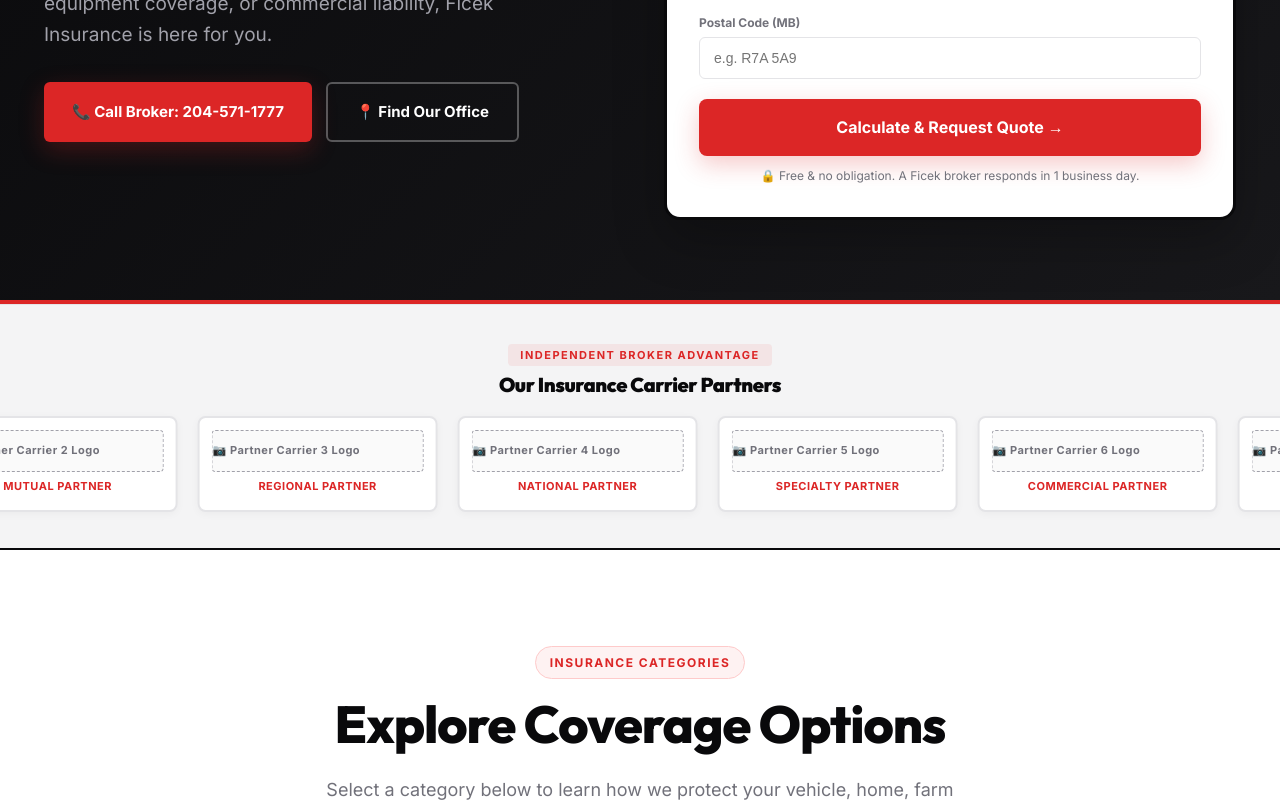
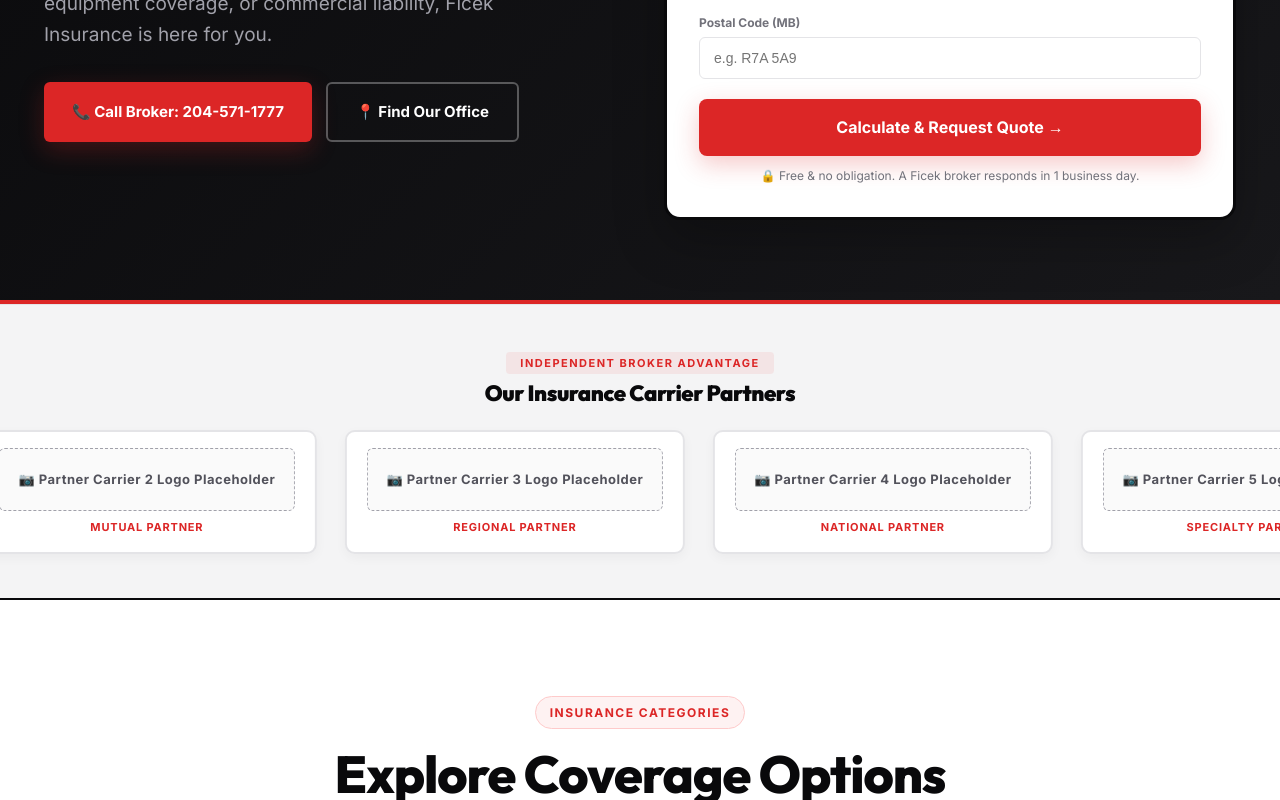
Before and after one commit to austinlmadeit/ficeks, a Next.js app: page / in a window 1280 px wide. Shown: the part 580-1380 px from the top of the page. Built offline with nearby package versions, Linux system fonts and the light colour scheme.

Commit message:
style: widen carrier logo slots to 340px widescreen format

```diff
--- a/components/CarrierCarousel.js
+++ b/components/CarrierCarousel.js
@@ -11,11 +11,11 @@ export default function CarrierCarousel() {
       background: '#f4f4f5',
       borderTop: '1px solid #e4e4e7',
       borderBottom: '2px solid #09090b',
-      padding: '36px 0',
+      padding: '44px 0',
       overflow: 'hidden',
       position: 'relative',
     }}>
-      <div className="container" style={{ marginBottom: '20px', textAlign: 'center' }}>
+      <div className="container" style={{ marginBottom: '24px', textAlign: 'center' }}>
         <span style={{
           fontSize: '11px',
           fontWeight: 800,
@@ -23,21 +23,21 @@ export default function CarrierCarousel() {
           textTransform: 'uppercase',
           color: '#dc2626',
           background: 'rgba(220,38,38,0.08)',
-          padding: '4px 12px',
+          padding: '4px 14px',
           borderRadius: '4px',
         }}>
           Independent Broker Advantage
         </span>
-        <h2 style={{ fontSize: '20px', fontWeight: 900, color: '#09090b', marginTop: '6px' }}>
+        <h2 style={{ fontSize: '22px', fontWeight: 900, color: '#09090b', marginTop: '6px' }}>
           Our Insurance Carrier Partners
         </h2>
       </div>
 
-      {/* ── AUTO-SLIDING MARQUEE TRACK ── */}
+      {/* ── WIDE AUTO-SLIDING MARQUEE TRACK ── */}
       <div style={{
         display: 'flex',
         width: 'max-content',
-        animation: 'marquee 30s linear infinite',
+        animation: 'marquee 35s linear infinite',
       }}
       className="carousel-track"
       >
@@ -45,43 +45,43 @@ export default function CarrierCarousel() {
           <div
             key={`${carrier.id}-${idx}`}
             style={{
-              width: '240px',
-              height: '96px',
-              marginRight: '20px',
+              width: '340px',
+              height: '124px',
+              marginRight: '28px',
               background: '#ffffff',
               border: '2px solid #e4e4e7',
-              borderRadius: '8px',
+              borderRadius: '10px',
               display: 'flex',
               flexDirection: 'column',
               alignItems: 'center',
-              justify: 'center',
-              padding: '12px',
-              boxShadow: '0 2px 8px rgba(0, 0, 0, 0.04)',
+              justifyContent: 'center',
+              padding: '16px 20px',
+              boxShadow: '0 4px 12px rgba(0, 0, 0, 0.04)',
               transition: 'all 0.2s ease',
               cursor: 'pointer',
               flexShrink: 0,
             }}
             className="carousel-card"
           >
-            {/* Rectangular Logo Placeholder Box */}
+            {/* Widescreen Rectangular Logo Placeholder Box */}
             <div style={{
               width: '100%',
-              height: '42px',
-              border: '1px dashed #a1a1aa',
-              borderRadius: '4px',
+              height: '64px',
+              border: '1.5px dashed #a1a1aa',
+              borderRadius: '6px',
               background: '#fafafa',
               display: 'flex',
               alignItems: 'center',
-              justify: 'center',
-              fontSize: '11px',
+              justifyContent: 'center',
+              fontSize: '13px',
               fontWeight: 800,
-              color: '#71717a',
+              color: '#52525b',
               letterSpacing: '0.5px',
-              marginBottom: '6px',
+              marginBottom: '8px',
             }}>
-              📷 {carrier.name} Logo
+              📷 {carrier.name} Logo Placeholder
             </div>
-            <div style={{ fontSize: '11px', fontWeight: 700, color: '#dc2626', textTransform: 'uppercase', letterSpacing: '0.5px' }}>
+            <div style={{ fontSize: '11px', fontWeight: 800, color: '#dc2626', textTransform: 'uppercase', letterSpacing: '0.8px' }}>
               {carrier.badge}
             </div>
           </div>
@@ -99,8 +99,8 @@ export default function CarrierCarousel() {
         }
         .carousel-card:hover {
           border-color: #dc2626 !important;
-          transform: translateY(-2px);
-          box-shadow: 0 8px 20px rgba(220, 38, 38, 0.15) !important;
+          transform: translateY(-3px);
+          box-shadow: 0 10px 24px rgba(220, 38, 38, 0.18) !important;
         }
       `}</style>
     </section>
```
